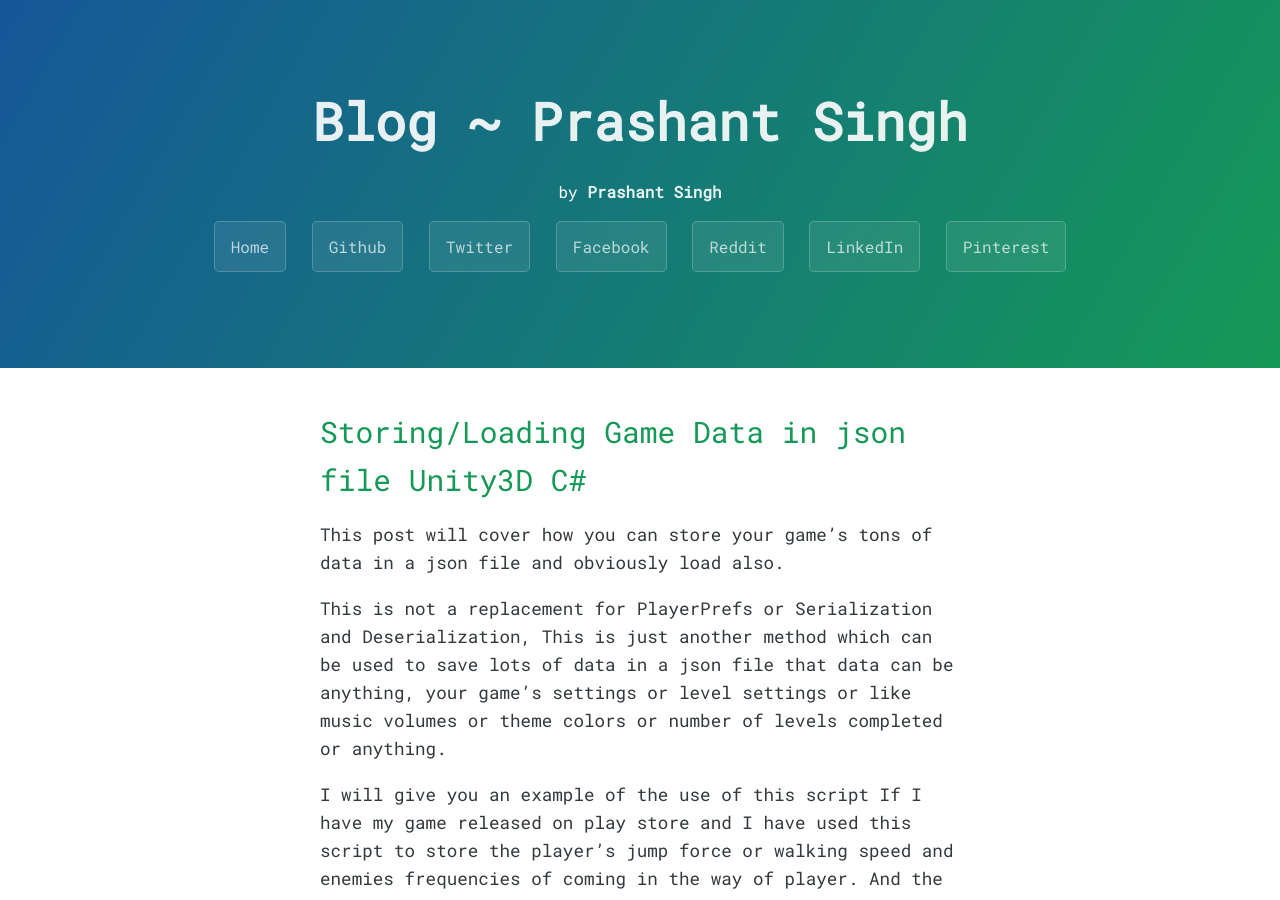
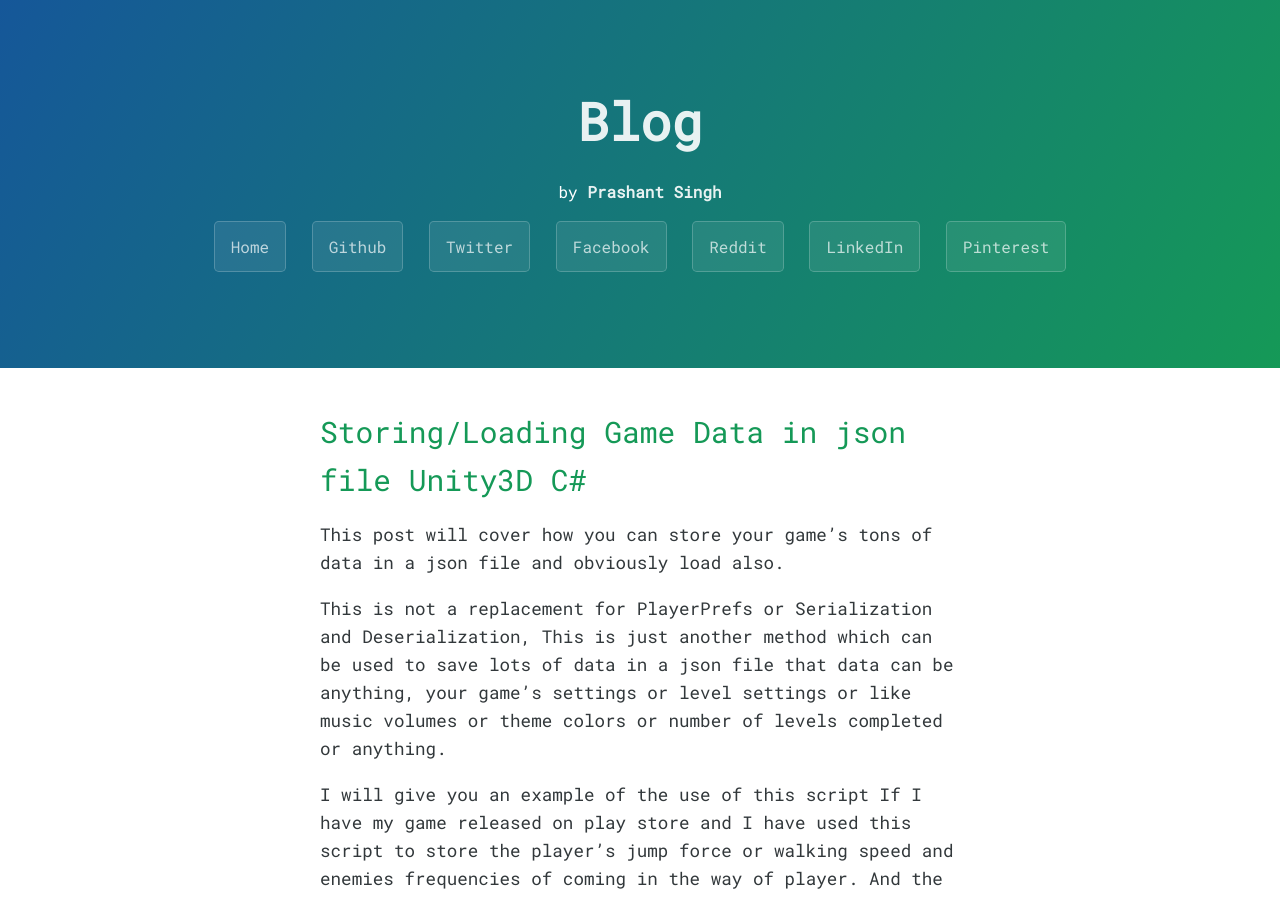
Before and after one commit to prashant-singh/prashant-singh.github.io, a Jekyll site: the page built from index.html, in a window 1280 px wide and 900 px high. Built offline with Jekyll 4.4.1, drawn with Linux system fonts in a browser that asks for light colours; nearby versions of some CDN libraries; the list of posts is cut into pages by our own code; a style sheet for code colours, icons or effects is not loaded.

Commit message:
Update _config.yml

```diff
--- a/_config.yml
+++ b/_config.yml
@@ -6,7 +6,7 @@
 # 'jekyll serve'. If you change this file, please restart the server process.
 
 # Site settings
-title: Blog ~ Prashant Singh
+title: Blog
 description: 'Some Unity3D scripts and Game Development in Unity3D' # write a nice description for your blog
 baseurl: '' # the subpath of your site, e.g. /blog
 url: '' # the base hostname & protocol for your site http://www.example.com
```
